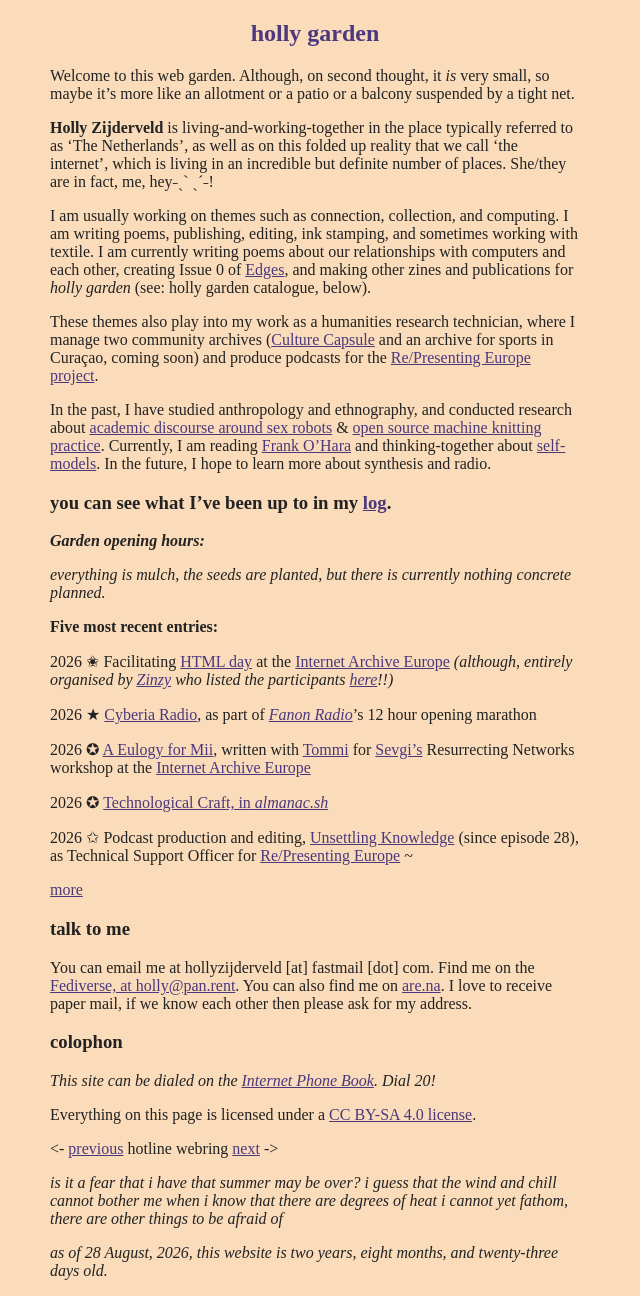
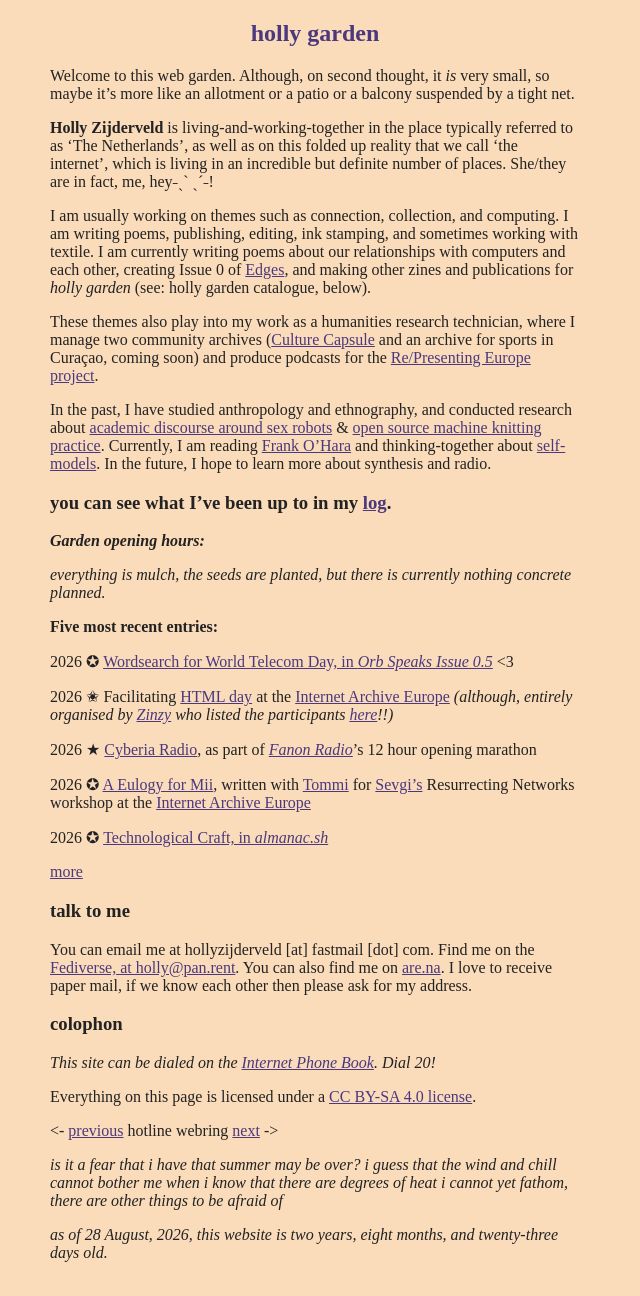
Before and after one commit to hollyz1jderveld/hollyz1jderveld.github.io, a Jekyll site: the page built from index.md, in a window 1280 px wide. Shown: the whole page, without its empty margins (0-640 px from the left). Built offline with Jekyll 4.4.1, drawn with Linux system fonts in a browser that asks for light colours; some web fonts are replaced; Markdown is read by kramdown in place of the engine named in the settings; our own code applies the rules of GitHub Pages for plain Markdown files.

Commit message:
Update index.md

```diff
--- a/index.md
+++ b/index.md
@@ -20,6 +20,8 @@ In the past, I have studied anthropology and ethnography, and conducted research
 
 **Five most recent entries:**
 
+2026  ✪  [Wordsearch for World Telecom Day, in *Orb Speaks Issue 0.5*](https://sincerecorkscrew.neocities.org/orbspeaks0-5) <3
+
 2026  ✬  Facilitating [HTML day](https://2026.html.energy/) at the [Internet Archive Europe](https://www.internetarchive.eu/) *(although, entirely organised by [Zinzy](https://www.zinzy.website/) who listed the participants [here](https://www.zinzy.website/2026/08/08/that-was-html-day-2026-amsterdam-edition/)!!)*
 
 2026  ★  [Cyberia Radio](https://cyberiaradio.neocities.org), as part of [*Fanon Radio*](https://fanon.radio/)'s 12 hour opening marathon
@@ -27,8 +29,6 @@ In the past, I have studied anthropology and ethnography, and conducted research
 2026  ✪  [A Eulogy for Mii](https://tommi.space/mii-eulogy/), written with [Tommi](https://tommi.space) for [Sevgi's](http://sevgi.gromits.space/) Resurrecting Networks workshop at the [Internet Archive Europe](https://internetarchive.eu)
 
 2026  ✪  [Technological Craft, in *almanac.sh*](https://publications.servus.at/2026-almanac.sh/almanac.html#third-moon)
-
-2026  ✩  Podcast production and editing, [Unsettling Knowledge](https://soundcloud.com/utrechtuniversity/sets/unsettling-knowledge) (since episode 28), as Technical Support Officer for [Re/Presenting Europe](https://re-presentingeurope.nl) ~
 
 [more](https://holly.garden/log)
 
```
